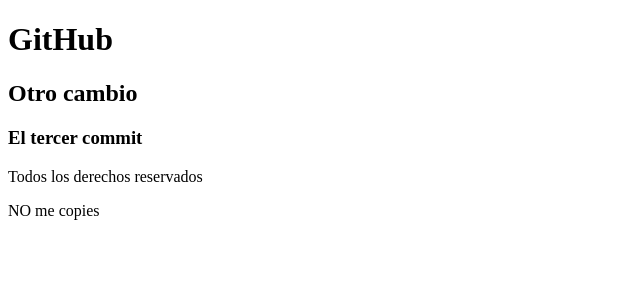
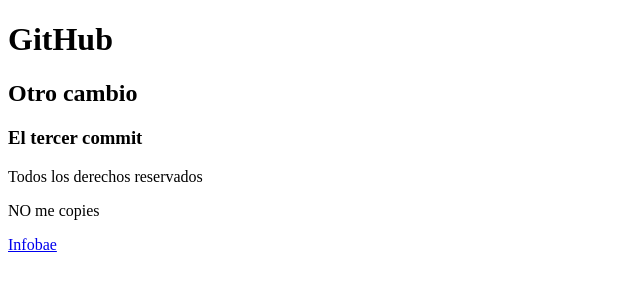
Before and after one commit to Lighuennqn/proyectoCH, a plain HTML site: page index.html in a window 1280 px wide. Shown: the full height of the page, 0-640 px from the left. Drawn offline with Linux system fonts and the light colour scheme.

Commit message:
agregamos un enlace a infobae

```diff
--- a/index.html
+++ b/index.html
@@ -18,5 +18,6 @@
         <p> NO me copies </p>
     </footer>
 
+    <a href=" https://infobae.com"> Infobae </a>
 </body>
 </html>
```
